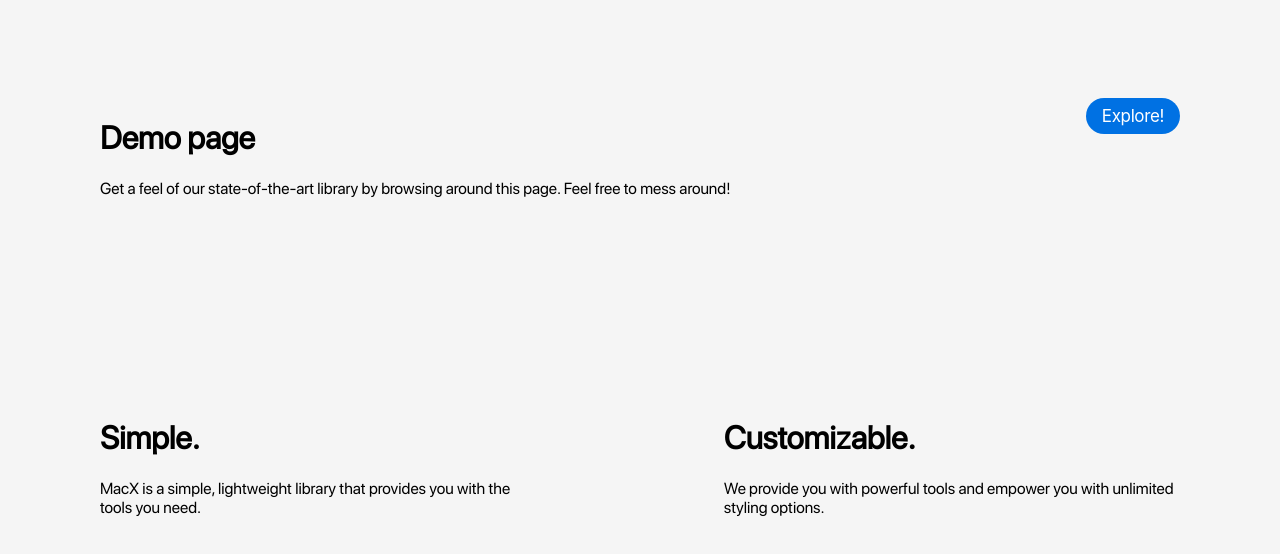
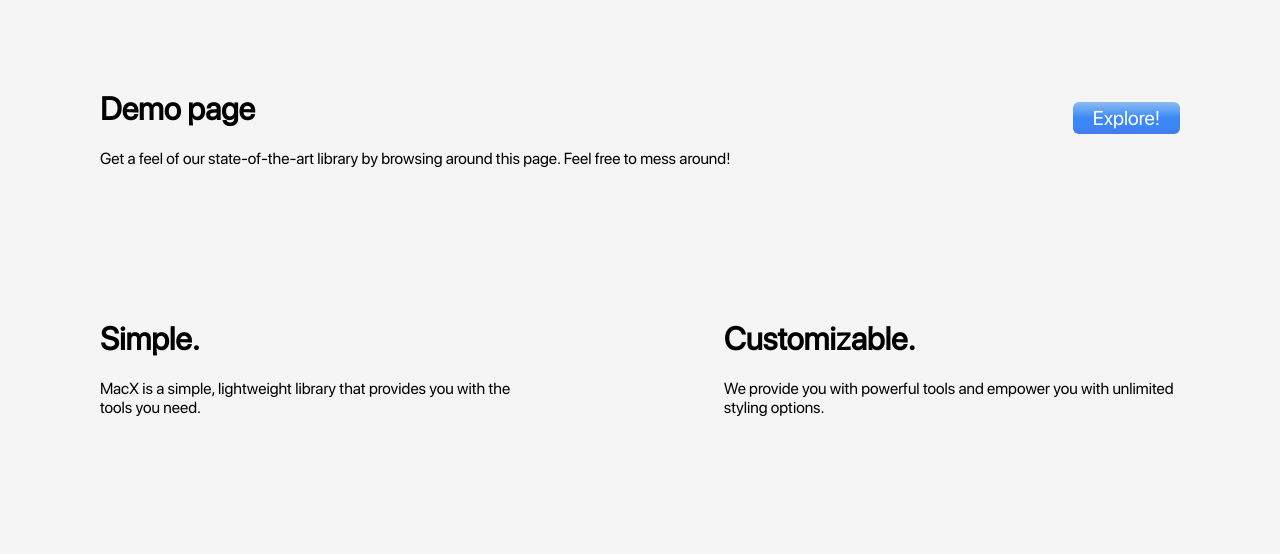
Before and after one commit to DeadstarIII/MacX, a plain HTML site: page Construction/sample.html in a window 1280 px wide. Shown: the part 302-856 px from the top of the page. After the commit the page ends 800 px from the top, so only its background shows below. Drawn offline with Linux system fonts and the light colour scheme.

Commit message:
more stuff

```diff
--- a/Construction/free.css
+++ b/Construction/free.css
@@ -6,25 +6,16 @@
 .macx-button { /* TODO: redesign */
     cursor: pointer;
     display: inline-block;
-    text-align: center;
-    white-space: nowrap;
-    font-size: 17px;
-    line-height: 1.17648;
-    font-weight: 400;
-    letter-spacing: -.022em;
-    font-family: "SF Pro Text","SF Pro Icons","Helvetica Neue","Helvetica","Arial",sans-serif;
-    min-width: 28px;
-    padding-left: 16px;
-    padding-right: 16px;
-    padding-top: 8px;
-    padding-bottom: 8px;
-    border-radius: 18px;
-    background: #0071e3;
-    color: #fff;
+	font-family: 'MacX', sans-serif;
+	padding: 0.2em 1em;
 	border: none;
+	border-radius: 0.3em;
+	background: linear-gradient(to top, #4779ee, #3b87f6, #3b87f6, #62a3f5, #90bbef);
+	color: #fff;
+	font-size: 20px;
 }
 
 .macx-button:focus {
-	box-shadow: 0 0 0 4px rgba(0,125,250,0.6);
+	box-shadow: 0 0 0 0.2em rgba(0,125,250,0.6);
     outline: none;
 }
--- a/Construction/sample.html
+++ b/Construction/sample.html
@@ -16,7 +16,7 @@
             <h1>Demo page</h1>
             <span>Get a feel of our state-of-the-art library by browsing around this page. Feel free to mess around!</span>
         </div>
-        <div class="right">
+        <div class="right flex-center">
             <button class="macx-button" onclick="location.href = '#sect1'">Explore!</button>
         </div>
     </div>
@@ -64,7 +64,8 @@
         flex-direction: row;
         justify-content: space-between;
         width: 100%;
-        padding: 100px 0;
+        height: 100px;
+        padding: 70px 0;
     }
 
     .left,
```
